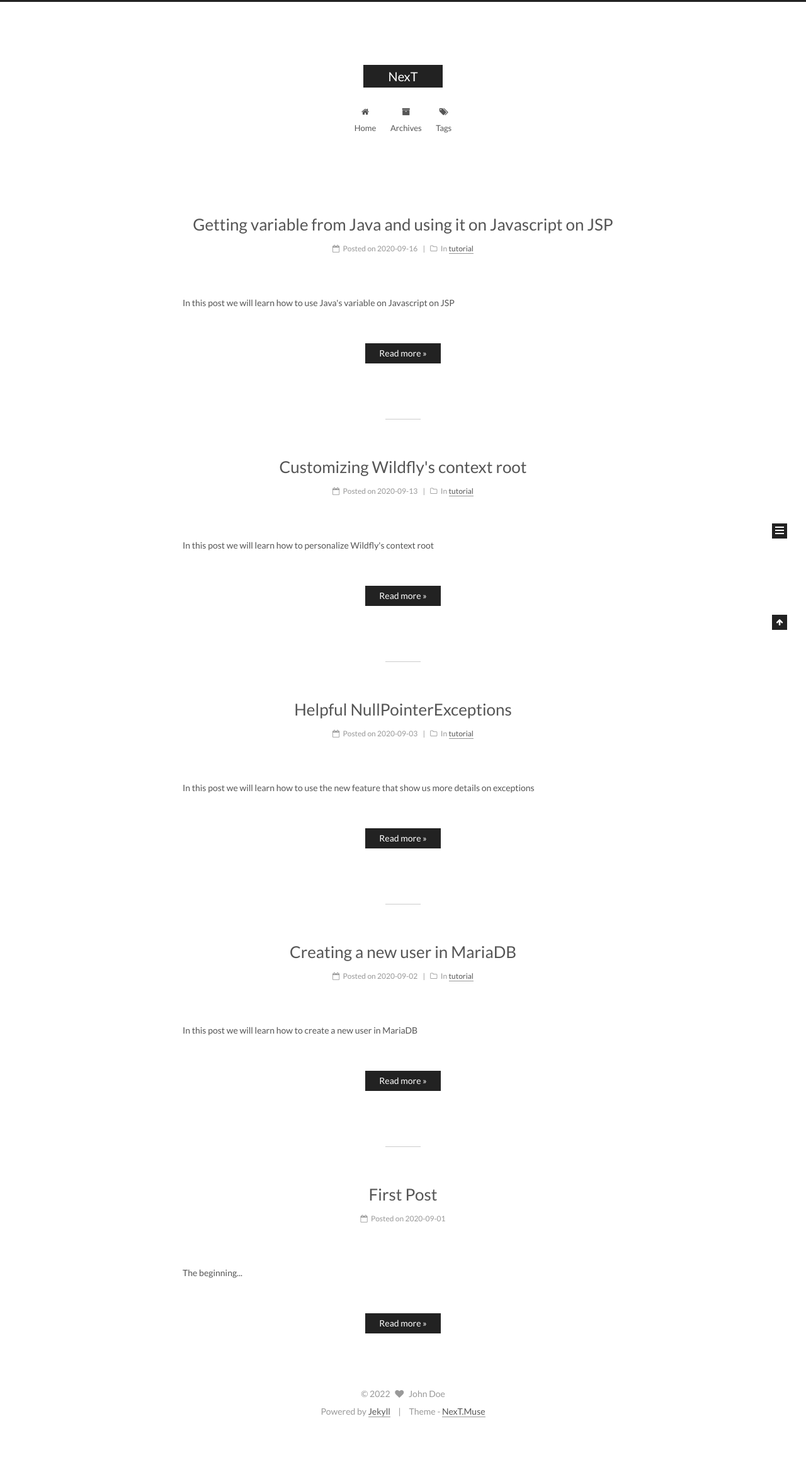
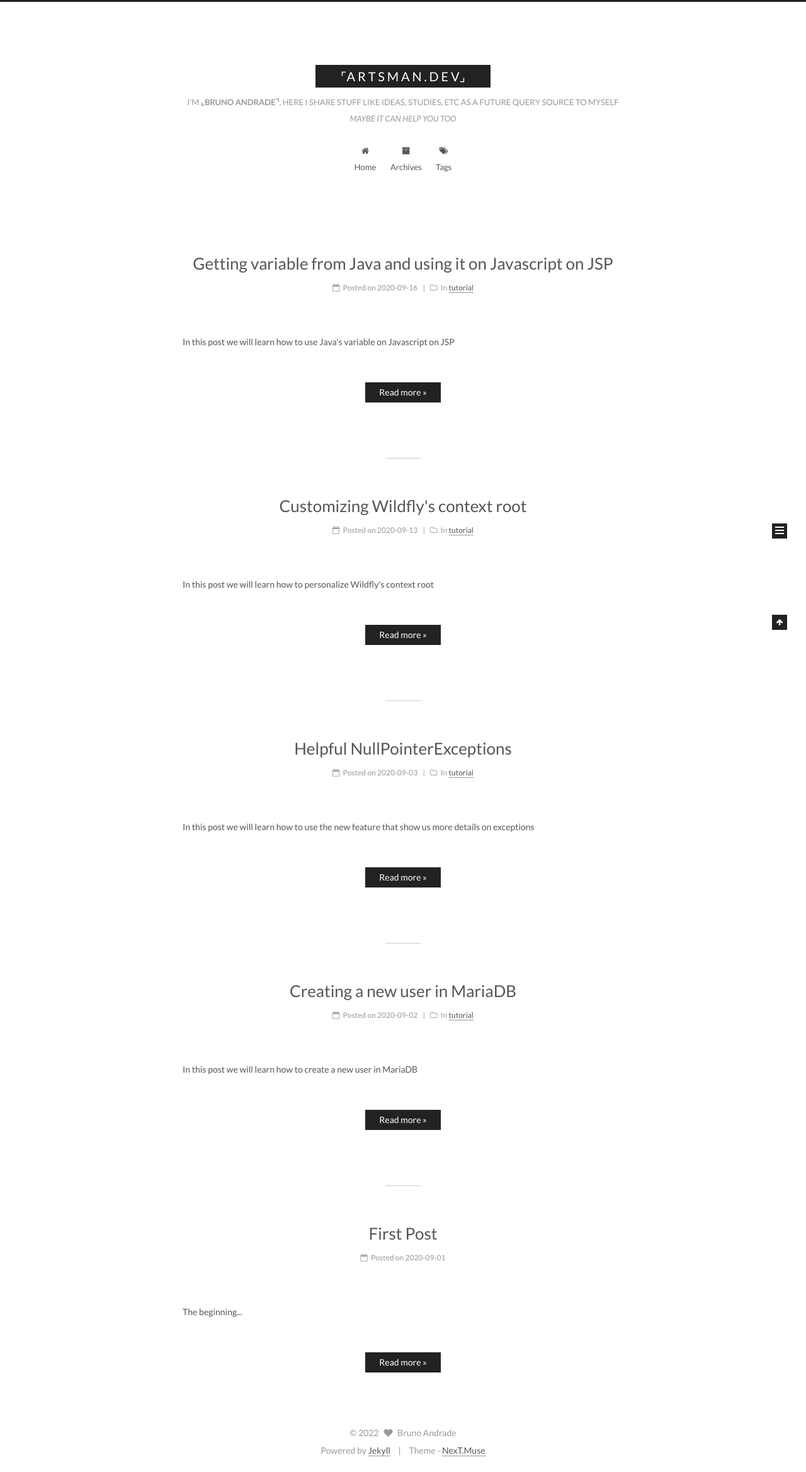
Before and after one commit to artsmandev/jekyll-theme-next, a Jekyll site: the page built from index.html, in a window 1280 px wide. Shown: the whole page at 63% size. Built offline with Jekyll 4.4.1, drawn with Linux system fonts in a browser that asks for light colours; the list of posts is cut into pages by our own code; before the commit the page ends 2275 px from its top, so only the background shows below that.

Commit message:
refact: adjusting to my own infos

```diff
--- a/_config.yml
+++ b/_config.yml
@@ -4,10 +4,10 @@
 # ---------------------------------------------------------------
 
 # Site
-title: NexT
-subtitle:
-description:
-author: John Doe
+title: ⌜A R T S M A N . D E V⌟
+subtitle: I'M <b>⌞BRUNO ANDRADE⌝</b>, HERE I SHARE STUFF LIKE IDEAS, STUDIES, ETC AS A FUTURE QUERY SOURCE TO MYSELF<br/><i>MAYBE IT CAN HELP YOU TOO</i>
+description: As a Software Engineer, I help companies apply best practices, tests and turn "it just works" into a "high-quality" codebase by delivering fewer bugs, building maintainable and reliable software through my lovely Java
+author: Bruno Andrade
 # Support language: de, en, fr-FR, id, ja, ko, pt-BR, pt, ru, zh-Hans, zh-hk, zh-tw
 language: en
 date_format: '%Y-%m-%d'
@@ -79,7 +79,7 @@ plugins:
 favicon: /assets/favicon.ico
 
 # Set default keywords (Use a comma to separate)
-keywords: "Jekyll, NexT"
+keywords: "Java, Software Engineer, Development, Programmer, Tips, Hacks, Open Software, GNU/Linux"
 
 # Set rss to false to disable feed link.
 # Leave rss as empty to use site's feed link.
```
